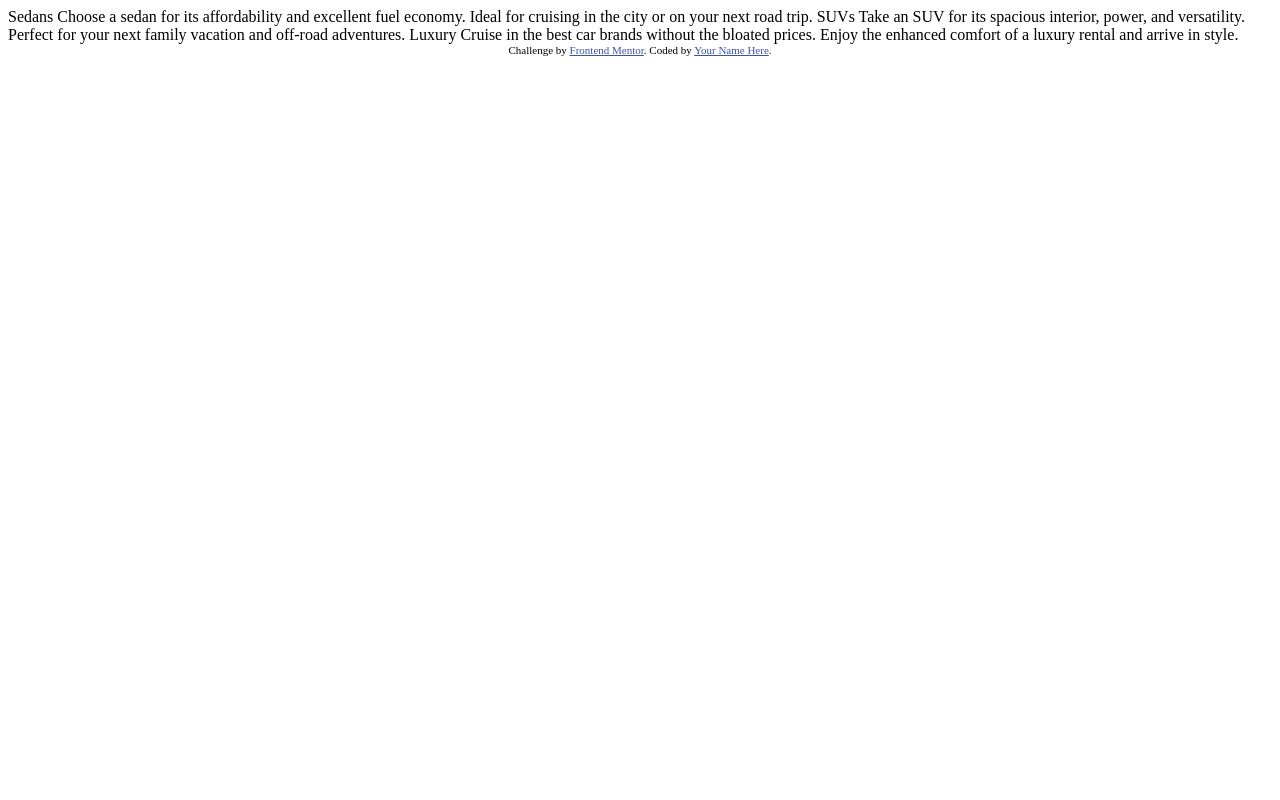
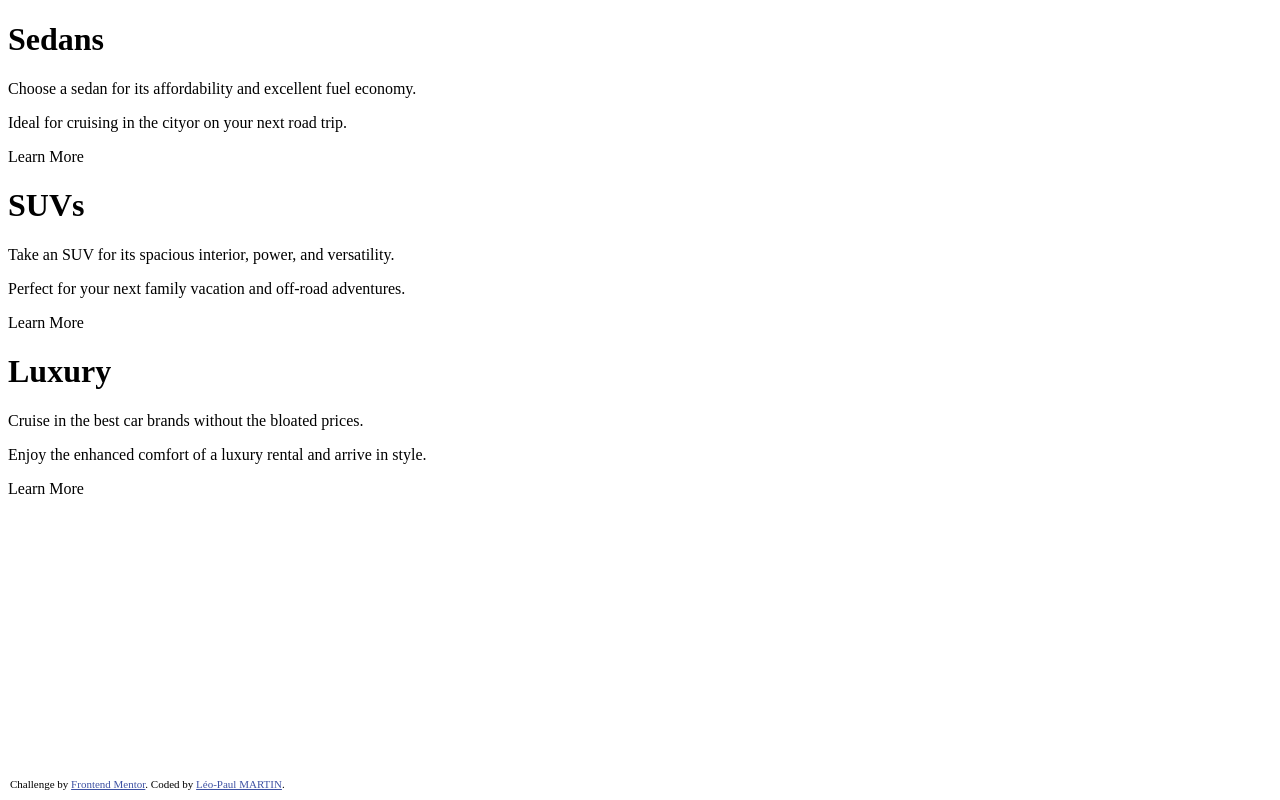
Before and after one commit to leopaul29/frontendmentor-3-column-preview-card-component, a plain HTML site: page index.html in a window 1280 px wide. Drawn offline with Linux system fonts and the light colour scheme.

Commit message:
html skeleton

```diff
--- a/index.html
+++ b/index.html
@@ -1,36 +1,53 @@
 <!DOCTYPE html>
 <html lang="en">
+
 <head>
   <meta charset="UTF-8">
-  <meta name="viewport" content="width=device-width, initial-scale=1.0"> <!-- displays site properly based on user's device -->
+  <meta name="viewport" content="width=device-width, initial-scale=1.0">
+  <!-- displays site properly based on user's device -->
 
   <link rel="icon" type="image/png" sizes="32x32" href="./images/favicon-32x32.png">
 
   <title>Frontend Mentor | 3-column preview card component</title>
 
-  <!-- Feel free to remove these styles or customise in your own stylesheet 👍 -->
-  <style>
-    .attribution { font-size: 11px; text-align: center; }
-    .attribution a { color: hsl(228, 45%, 44%); }
-  </style>
+  <link rel="stylesheet" href="style.css">
 </head>
+
 <body>
+  <div class="cards">
+    <div class="card">
+      <span class="icon"></span>
+      <h1 class="card__title">Sedans</h1>
+      <div class="card__about">
+        <p>Choose a sedan for its affordability and excellent fuel economy.</p>
+        <p>Ideal for cruising in the cityor on your next road trip.</p>
+      </div>
+      <div class="card__button">Learn More</div>
+    </div>
 
-  Sedans
-  Choose a sedan for its affordability and excellent fuel economy. Ideal for cruising in the city
-  or on your next road trip.
+    <div class="card">
+      <span class="icon"></span>
+      <h1 class="card__title">SUVs</h1>
+      <div class="card__about">
+        <p>Take an SUV for its spacious interior, power, and versatility. </p>
+        <p>Perfect for your next family vacation and off-road adventures.</p>
+      </div>
+      <div class="card__button">Learn More</div>
+    </div>
 
-  SUVs
-  Take an SUV for its spacious interior, power, and versatility. Perfect for your next family vacation
-  and off-road adventures.
+    <div class="card">
+      <span class="icon"></span>
+      <h1 class="card__title">Luxury</h1>
+      <div class="card__about">
+        <p>Cruise in the best car brands without the bloated prices. </p>
+        <p>Enjoy the enhanced comfort of a luxury rental and arrive in style.</p>
+      </div>
+      <div class="card__button">Learn More</div>
+    </div>
+    <div class="attribution">
+      Challenge by <a href="https://www.frontendmentor.io?ref=challenge" target="_blank">Frontend Mentor</a>.
+      Coded by <a href="https://github.com/leopaul29/">Léo-Paul MARTIN</a>.
+    </div>
+</body>
 
-  Luxury
-  Cruise in the best car brands without the bloated prices. Enjoy the enhanced comfort of a luxury
-  rental and arrive in style.
-
-  <div class="attribution">
-    Challenge by <a href="https://www.frontendmentor.io?ref=challenge" target="_blank">Frontend Mentor</a>.
-    Coded by <a href="#">Your Name Here</a>.
-  </div>
-</body>
 </html>
--- /dev/null
+++ b/style.css
@@ -0,0 +1,10 @@
+.attribution {
+  position: absolute;
+  bottom: 10px;
+  left: 10px;
+  font-size: 11px;
+  text-align: center;
+}
+.attribution a {
+  color: hsl(228, 45%, 44%);
+}
```
